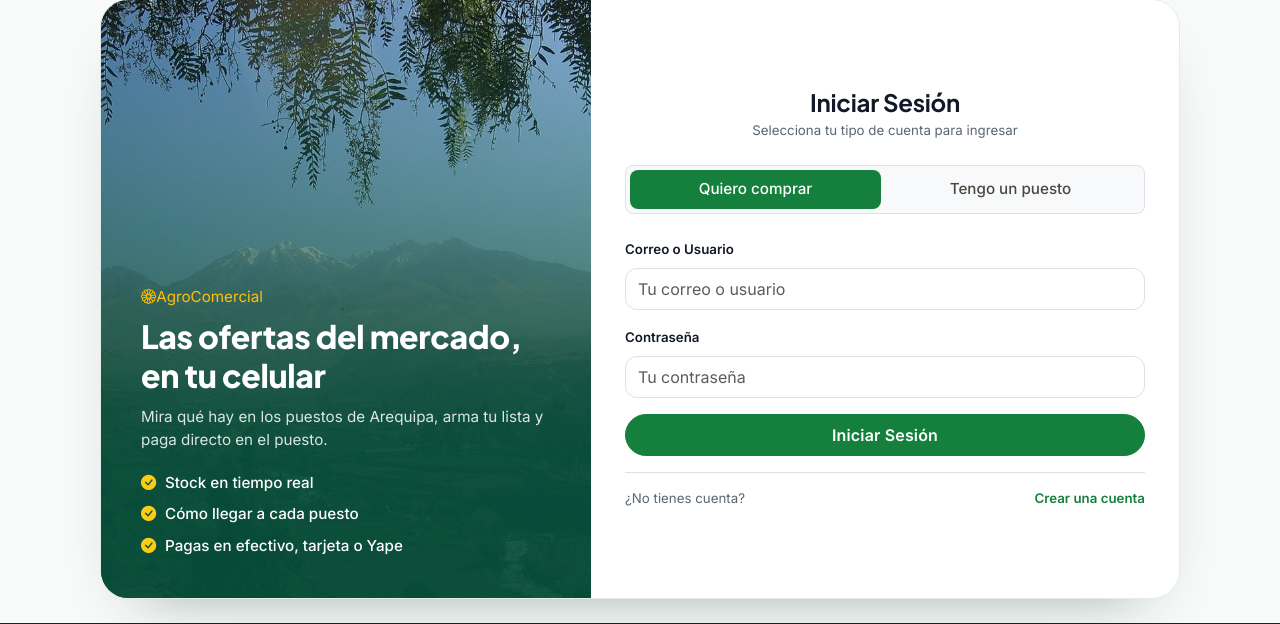
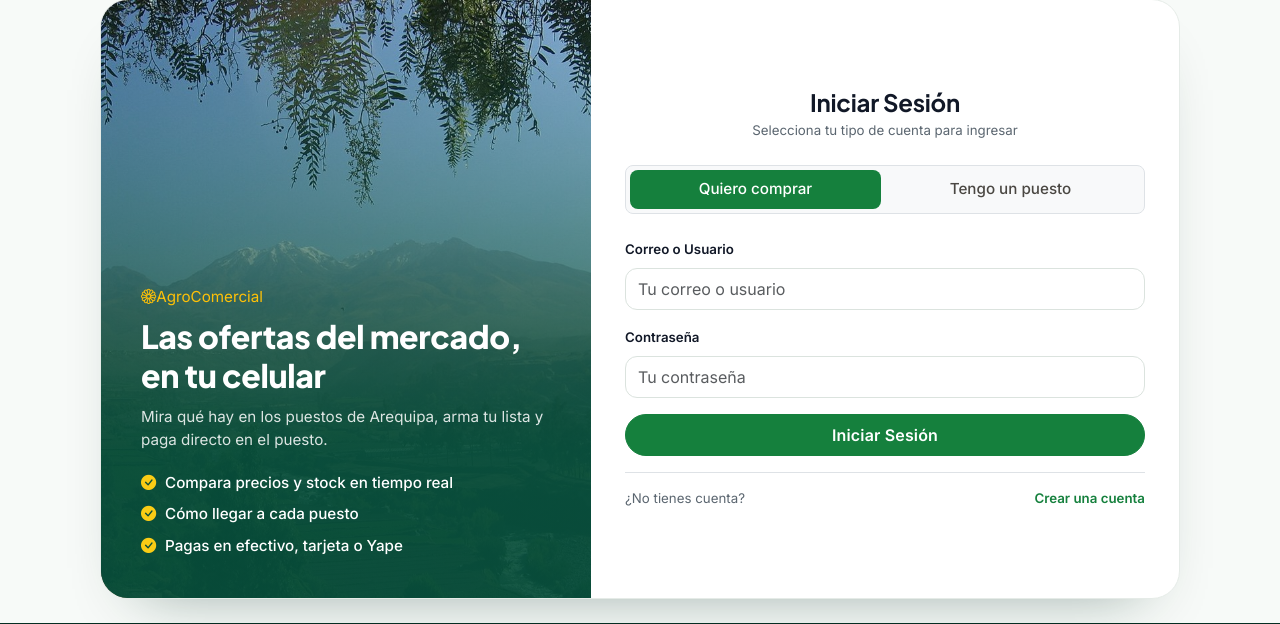
Before and after one commit to fabrizio1350/AGRO-COMERCIAL, a Django app: page /login/ in a window 1280 px wide. Shown: the part 166-790 px from the top of the page. Run offline with Django 5.2, Linux system fonts and the light colour scheme; data comes from the database, SQL or seed files in the repository; parts of the project's set-up code (start-up, migrations or seed data) failed here and were passed over.

Commit message:
login con comparar precios

```diff
--- a/templates/login.html
+++ b/templates/login.html
@@ -10,7 +10,7 @@
             <h2>Las ofertas del mercado, en tu celular</h2>
             <p>Mira qué hay en los puestos de Arequipa, arma tu lista y paga directo en el puesto.</p>
             <ul>
-                <li><i class="bi bi-check-circle-fill"></i>Stock en tiempo real</li>
+                <li><i class="bi bi-check-circle-fill"></i>Compara precios y stock en tiempo real</li>
                 <li><i class="bi bi-check-circle-fill"></i>Cómo llegar a cada puesto</li>
                 <li><i class="bi bi-check-circle-fill"></i>Pagas en efectivo, tarjeta o Yape</li>
             </ul>
```
